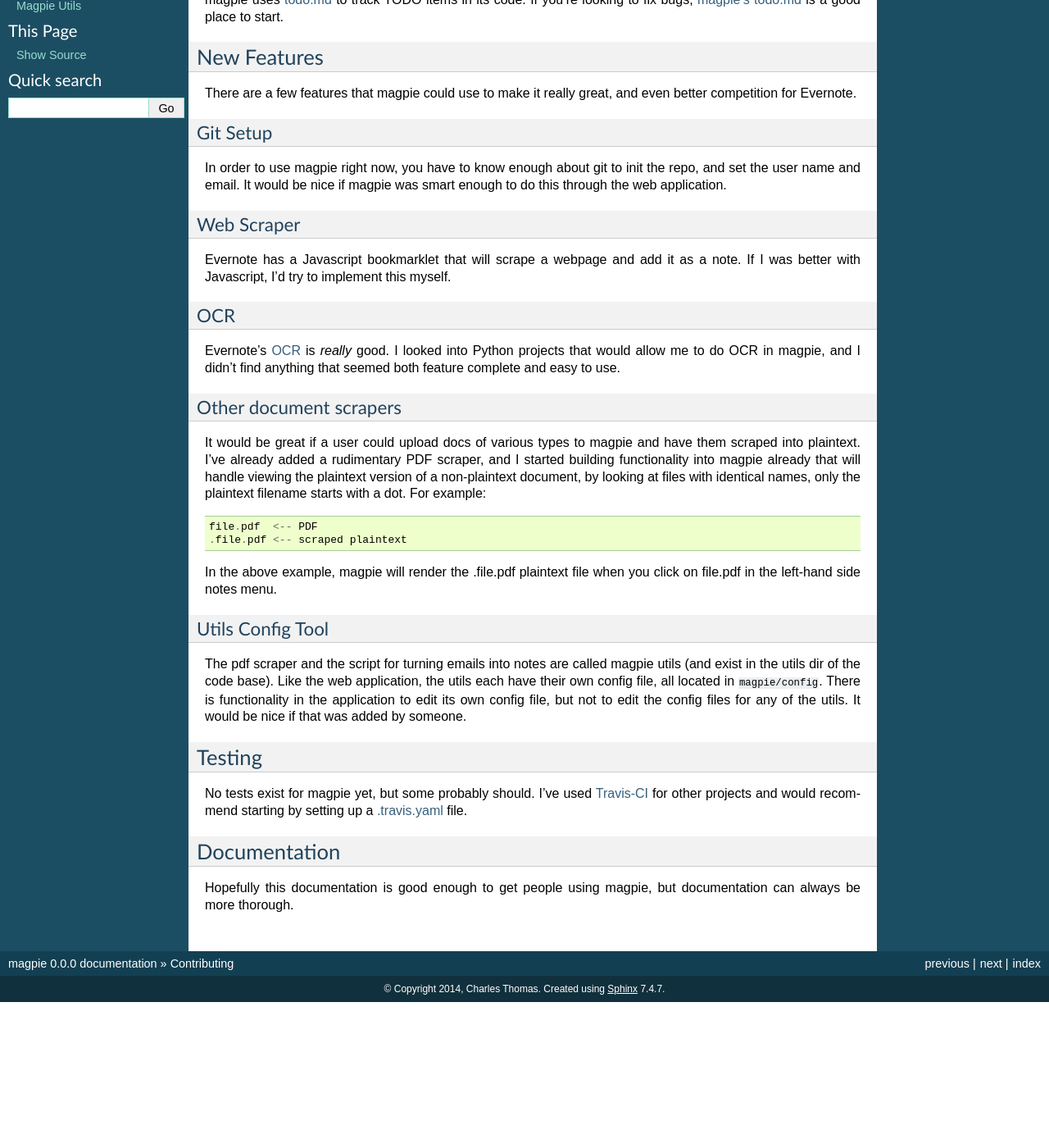
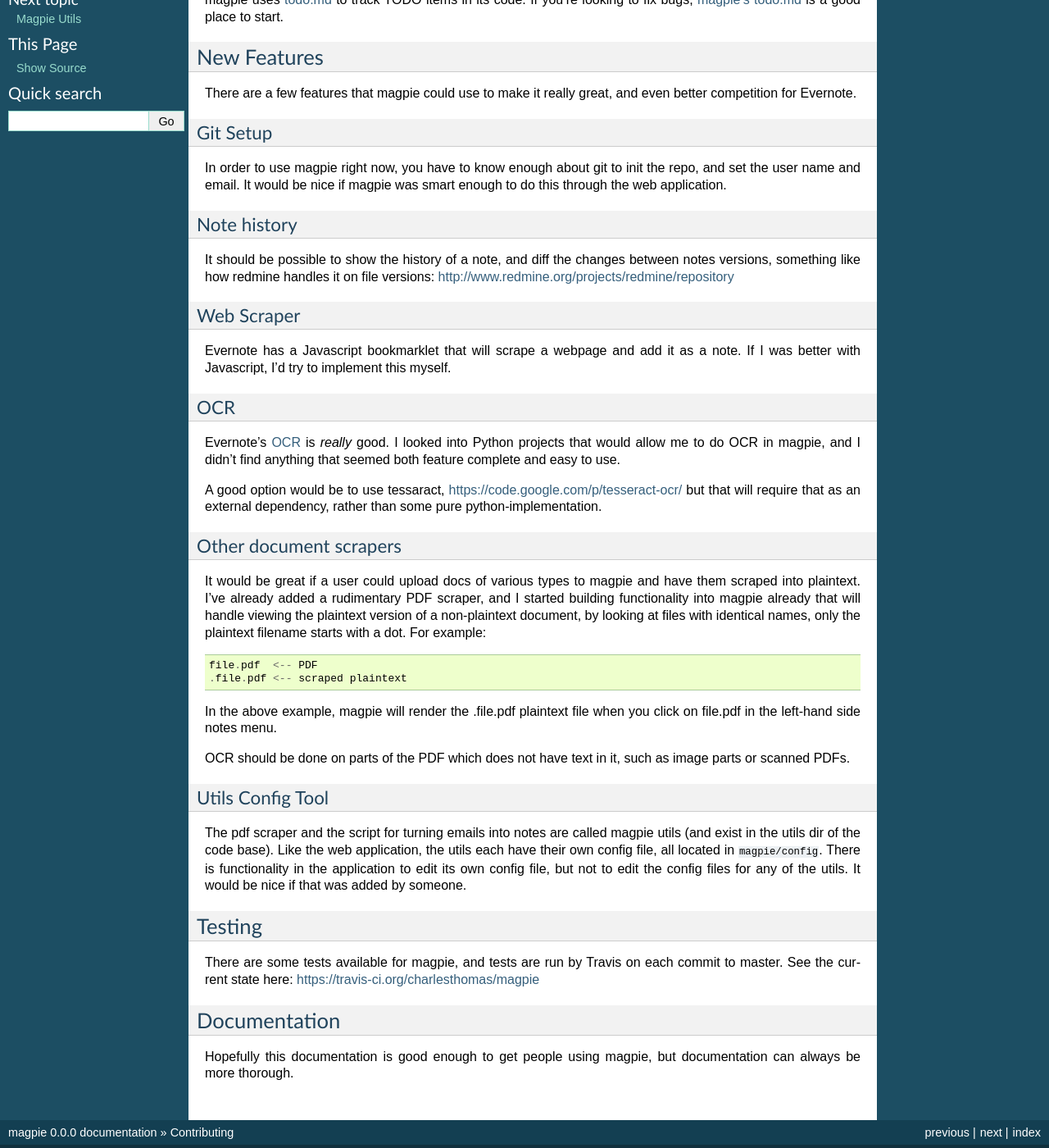
Before and after one commit to charlesthomas/magpie, a Sphinx documentation site: the page built from docs/contributing.rst, in a window 1280 px wide and 1400 px high, scrolled down 373 px. Shown: the whole window at 82% size. Built offline with Sphinx 7.4.7, drawn with Linux system fonts in a browser that asks for light colours; before the commit the page ends 1595 px from its top, so only the background shows below that.

Commit message:
Adjusted contributing.rst with link to travis + new feature and thoughts about ocr.

```diff
--- a/docs/contributing.rst
+++ b/docs/contributing.rst
@@ -32,6 +32,12 @@
 repo, and set the user name and email. It would be nice if magpie was smart
 enough to do this through the web application.
 
+Note history
+=========
+It should be possible to show the history of a note, and diff the changes between
+notes versions, something like how redmine handles it on file versions:
+http://www.redmine.org/projects/redmine/repository
+
 Web Scraper
 ===========
 Evernote has a Javascript bookmarklet that will scrape a webpage and add it as a
@@ -42,6 +48,10 @@
 Evernote's `OCR`_ is *really* good. I looked into Python projects that would
 allow me to do OCR in magpie, and I didn't find anything that seemed both
 feature complete and easy to use.
+
+A good option would be to use tessaract, https://code.google.com/p/tesseract-ocr/
+but that will require that as an external dependency, rather than some
+pure python-implementation.
 
 Other document scrapers
 =======================
@@ -58,6 +68,9 @@
 In the above example, magpie will render the .file.pdf plaintext file when you
 click on file.pdf in the left-hand side notes menu.
 
+OCR should be done on parts of the PDF which does not have text in it, such as
+image parts or scanned PDFs.
+
 Utils Config Tool
 =================
 The pdf scraper and the script for turning emails into notes are called magpie
@@ -69,9 +82,9 @@
 
 Testing
 -------
-No tests exist for magpie yet, but some probably should. I've used `Travis-CI`_
-for other projects and would recommend starting by setting up a `.travis.yaml`_
-file.
+There are some tests available for magpie, and tests are run by Travis on
+each commit to master. See the current state here:
+https://travis-ci.org/charlesthomas/magpie
 
 Documentation
 -------------
```
